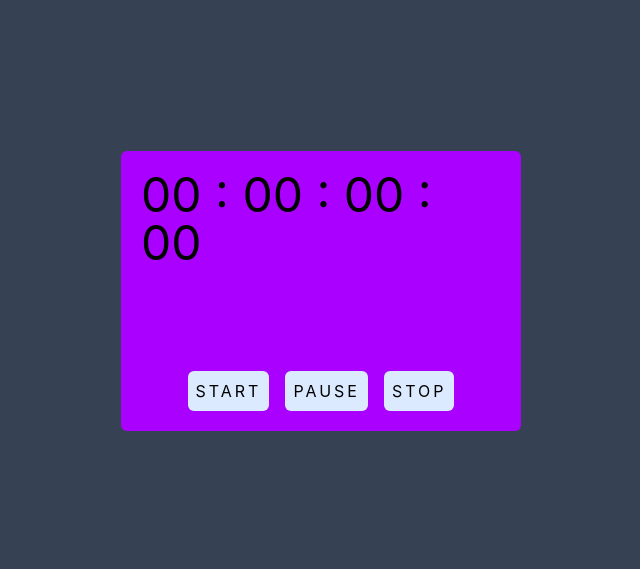
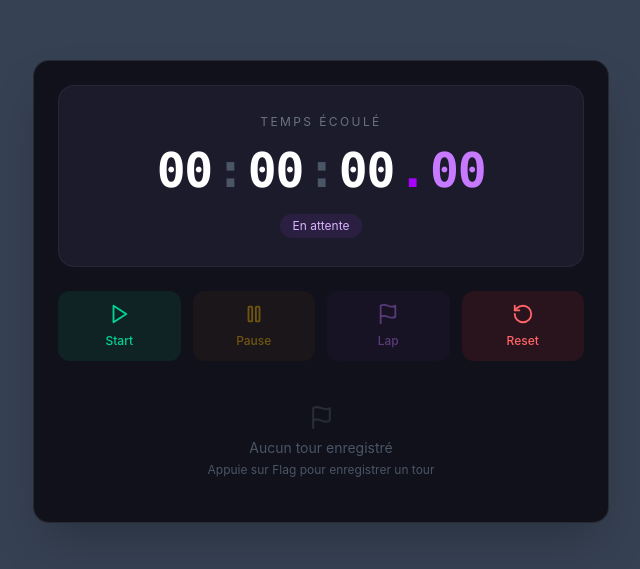
Before and after one commit to Tsiresiniaina/chronometer, a Vue app in the folder chronometer/: page / in a window 1280 px wide. Shown: the part 109-678 px from the top of the page, without its empty margins (319-959 px from the left). Built offline with nearby package versions, Linux system fonts and the light colour scheme.

Commit message:
Plus ou moins acceptable

```diff
--- a/chronometer/package.json
+++ b/chronometer/package.json
@@ -9,6 +9,7 @@
     "preview": "vite preview"
   },
   "dependencies": {
+    "@lucide/vue": "^1.70.0",
     "@tailwindcss/vite": "^4.3.5",
     "tailwindcss": "^4.3.5",
     "vue": "^3.5.44"
--- a/chronometer/src/components/Chronometer.vue
+++ b/chronometer/src/components/Chronometer.vue
@@ -1,63 +1,222 @@
 <script setup>
 import { computed, ref } from "vue";
-const milliseconde = ref(0);
+import { Play, Pause, Flag, RotateCcw, Timer } from "@lucide/vue";
+const time = ref(0);
 const isRunning = ref(false);
 const intervalId = ref(null);
 
+// GESTION DES TOURS
+const laps = ref([]);
+
+let previousLapTime = 0;
+
+function addLap() {
+  const lapTime = time.value - previousLapTime;
+  console.log("Temps actuel :", time.value);
+  console.log("Tour précédent :", previousLapTime);
+  console.log("Temps du tour :", lapTime);
+  const objectLap = {
+    lapGrade: laps.value.length + 1,
+    lapTime: lapTime,
+    totalTime: time.value,
+  };
+  laps.value.push(objectLap);
+  previousLapTime = time.value;
+}
 function startTimer() {
   if (isRunning.value) {
     return;
   }
   isRunning.value = true;
   intervalId.value = setInterval(() => {
-    milliseconde.value += 10;
+    time.value += 10;
   }, 10);
 }
-function pausemilliseconder() {
+function pauseTimer() {
   clearInterval(intervalId.value);
-  isRunning.value = false
+  isRunning.value = false;
+}
+function resetTimer() {
+    pauseTimer();
+  time.value = 0;
+  laps.value = [];
+  previousLapTime.value = 0;
+  intervalId.value = null;
+}
+function formatLapTime(lapTime) {
+  let stringTime = "";
+  const seconde = Math.floor((lapTime / 1000) % 60);
+  const minutes = Math.floor((lapTime / 60000) % 60);
+  const hours = Math.floor((lapTime / 3600000) % 60);
+  const ms = Math.floor((lapTime % 1000) / 10);
+  stringTime = `${String(hours).padStart(2, "0")}:${String(minutes).padStart(2, "0")}:${String(seconde).padStart(2, "0")}.${String(ms).padStart(2, "0")}`;
+  return stringTime;
 }
 const ms = computed(() => {
-  return Math.floor((milliseconde.value % 1000) / 10);
+  return Math.floor((time.value % 1000) / 10);
 });
-const seconde = computed(()=>{
-    return Math.floor( (milliseconde.value/1000) % 60 )
-})
-const minutes = computed(()=>{
-    return Math.floor( (milliseconde.value / 60000) % 60 )
-})
-const hours =  computed(()=>{
-    return Math.floor( (milliseconde.value / 3600000) % 60 )
-})
+const seconde = computed(() => {
+  return Math.floor((time.value / 1000) % 60);
+});
+const minutes = computed(() => {
+  return Math.floor((time.value / 60000) % 60);
+});
+const hours = computed(() => {
+  return Math.floor((time.value / 3600000) % 60);
+});
+
 </script>
+
 <template>
   <div
-    class="bg-[#AA00FF] w-100 h-70 flex-col items-center justify-between rounded-md flex p-5"
+    class="w-full max-w-xl mx-auto bg-[#11111B] rounded-2xl p-5 sm:p-6 shadow-2xl border border-white/10 flex flex-col gap-6"
   >
-    <!-- EN TÊTE -->
-    <div>
-      <span class="text-5xl">{{ String(hours).padStart(2,'0')}} : {{ String(minutes).padStart(2,'0') }}
-        : {{ String(seconde).padStart(2,'0') }} : {{ String(ms).padStart(2,'0') }}</span>
+    <!-- AFFICHAGE DU TEMPS -->
+    <div class="bg-[#1C1B2B] rounded-2xl p-5 sm:p-7 border border-white/5">
+      <p class="text-center text-gray-500 text-xs tracking-[0.2em] mb-4">
+        TEMPS ÉCOULÉ
+      </p>
+
+      <div
+        class="flex items-center justify-center font-mono font-bold text-3xl sm:text-5xl text-white tracking-tight tabular-nums whitespace-nowrap"
+      >
+        <span>{{ String(hours).padStart(2, "0") }}</span>
+        <span class="text-gray-600 mx-1">:</span>
+        <span>{{ String(minutes).padStart(2, "0") }}</span>
+        <span class="text-gray-600 mx-1">:</span>
+        <span>{{ String(seconde).padStart(2, "0") }}</span>
+        <span class="text-[#AA00FF] mx-1">.</span>
+        <span class="text-[#C77AFF]">{{ String(ms).padStart(2, "0") }}</span>
       </div>
-    <!-- CONTROL -->
-    <div>
-      <div class="flex flex-row gap-4">
+      <div class="flex justify-center mt-5">
+        <span
+          class="text-xs text-purple-300 bg-purple-500/10 px-3 py-1 rounded-full"
+        >
+          {{ isRunning ? "Chronomètre en cours" : "En attente" }}
+        </span>
+      </div>
+    </div>
+
+    <!-- COMMANDES -->
+    <div class="grid grid-cols-4 gap-3">
       <button
-          class="p-2 rounded-md bg-blue-100 cursor-pointer"
         @click="startTimer"
+        :disabled="isRunning"
+        class="flex flex-col items-center gap-2 p-3 rounded-xl bg-emerald-500/10 text-emerald-400 hover:bg-emerald-500/20 disabled:opacity-40 disabled:cursor-not-allowed transition-all"
       >
-          <span class="tracking-[3px]">START</span>
+        <Play :size="22" />
+        <span class="text-xs font-medium">Start</span>
       </button>
+
       <button
-          class="p-2 rounded-md bg-blue-100 cursor-pointer"
-          @click="pausemilliseconder"
+        @click="pauseTimer"
+        :disabled="!isRunning"
+        class="flex flex-col items-center gap-2 p-3 rounded-xl bg-amber-500/10 text-amber-400 hover:bg-amber-500/20 disabled:opacity-40 disabled:cursor-not-allowed transition-all"
       >
-          <span class="tracking-[3px]">PAUSE</span>
+        <Pause :size="22" />
+        <span class="text-xs font-medium">Pause</span>
       </button>
-        <button class="p-2 rounded-md bg-blue-100 cursor-pointer">
-          <span class="tracking-[3px]">STOP</span>
+
+      <button
+        @click="addLap"
+        :disabled="!isRunning"
+        class="flex flex-col items-center gap-2 p-3 rounded-xl bg-purple-500/10 text-purple-400 hover:bg-purple-500/20 disabled:opacity-40 disabled:cursor-not-allowed transition-all"
+      >
+        <Flag :size="22" />
+        <span class="text-xs font-medium">Lap</span>
+      </button>
+
+      <button
+        @click="resetTimer"
+        class="flex flex-col items-center gap-2 p-3 rounded-xl bg-red-500/10 text-red-400 hover:bg-red-500/20 transition-all"
+      >
+        <RotateCcw :size="22" />
+        <span class="text-xs font-medium">Reset</span>
       </button>
     </div>
+
+    <!-- LISTE DES TOURS -->
+    <div
+      v-if="laps.length"
+      class="bg-[#1C1B2B] rounded-2xl border border-white/5 overflow-hidden"
+    >
+      <!-- HEADER DE LA LISTE -->
+      <div
+        class="flex items-center justify-between p-4 border-b border-white/5"
+      >
+        <div class="flex items-center gap-3">
+          <!-- <div
+            class="w-9 h-9 rounded-xl bg-[#AA00FF]/15 flex items-center justify-center text-[#C77AFF]"
+          >
+            <Flag :size="18" />
+          </div> -->
+          <div>
+            <h3 class="text-white font-semibold text-sm">
+              Historique des tours
+            </h3>
+            <p v-if="laps.length == 1" class="text-gray-500 text-xs">
+              {{ laps.length }} tour enregistré
+            </p>
+            <p v-else class="text-gray-500 text-xs">
+              {{ laps.length }} tours enregistrés
+            </p>
+          </div>
+        </div>
+
+      </div>
+
+      <!-- TABLEAU -->
+      <div class="overflow-x-auto">
+        <table class="w-full text-sm text-left">
+          <thead
+            class="bg-[#252438] text-gray-500 text-[11px] uppercase tracking-wider"
+          >
+            <tr>
+              <th class="px-4 py-3 font-medium">{{laps.length == 1 ? 'TOUR' : "TOURS" }}</th>
+              <th class="px-4 py-3 font-medium text-center">Temps du tour</th>
+              <th class="px-4 py-3 font-medium text-right">Temps total</th>
+            </tr>
+          </thead>
+
+          <tbody>
+            <tr
+              v-for="lap in [...laps].reverse()"
+              :key="lap.lapGrade"
+              class="border-t border-white/5 hover:bg-purple-500/5 transition-colors"
+            >
+              <td class="px-4 py-3">
+                <span
+                  class="w-7 h-7 inline-flex items-center justify-center rounded-lg bg-white/5 text-gray-300 text-xs font-semibold"
+                >
+                  {{ lap.lapGrade }}
+                </span>
+              </td>
+
+              <td
+                class="px-4 py-3 text-center font-mono font-semibold text-[#C77AFF] tabular-nums"
+              >
+                {{ formatLapTime(lap.lapTime) }}
+              </td>
+
+              <td
+                class="px-4 py-3 text-right font-mono text-gray-400 tabular-nums"
+              >
+                {{ formatLapTime(lap.totalTime) }}
+              </td>
+            </tr>
+          </tbody>
+        </table>
+      </div>
+    </div>
+
+    <!-- ÉTAT VIDE -->
+    <div
+      v-else
+      class="flex flex-col items-center justify-center py-5 text-gray-600"
+    >
+      <Flag :size="25" class="mb-2 opacity-40" />
+      <p class="text-sm">Aucun tour enregistré</p>
+      <p class="text-xs mt-1">Appuie sur Flag pour enregistrer un tour</p>
     </div>
   </div>
 </template>
```
Also changed, not shown: 1 other file (tests, documents, lock files or other folders). Lines whose indentation alone changed are shown as unchanged.
